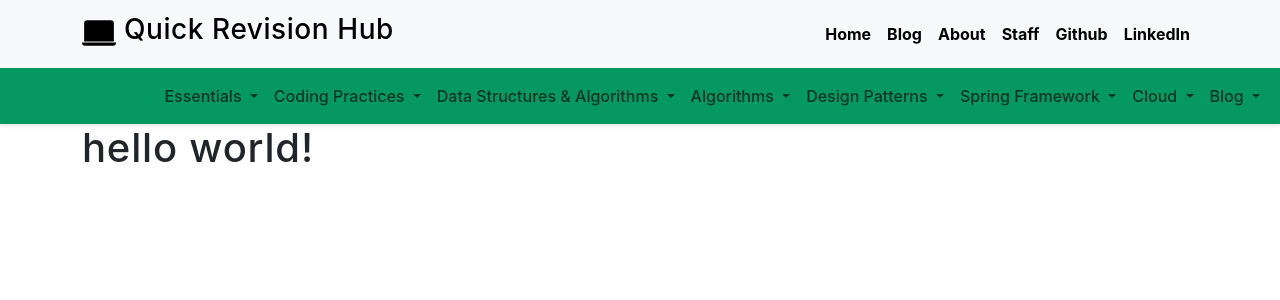
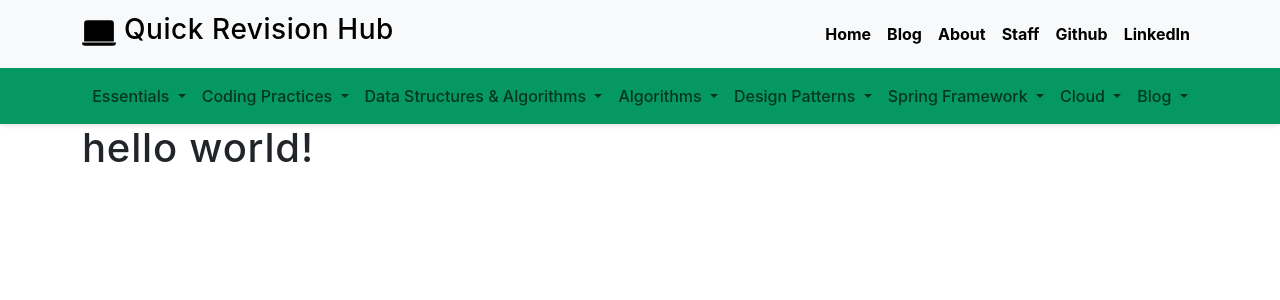
Before and after one commit to SRVivek1/geekmonks, a Jekyll site: the page built from index.md, in a window 1280 px wide. Shown: the top 300 px of the page. Built offline with Jekyll 4.4.1, drawn with Linux system fonts in a browser that asks for light colours.

Commit message:
menu aligned in center

```diff
--- a/_includes/navigation.html
+++ b/_includes/navigation.html
@@ -8,7 +8,7 @@
 
     <!-- Collapsible nav items -->
     <div class="collapse navbar-collapse" id="navbarNav">
-      <ul class="navbar-nav ms-auto">
+      <ul class="navbar-nav mx-auto">
         {% for file in site.data.nav_files.files %}
           {% assign nav_data = site.data[file] %}
           {% for item in nav_data %}
```
Also changed, not shown: _sass/navbar.scss (line endings or trailing spaces).
